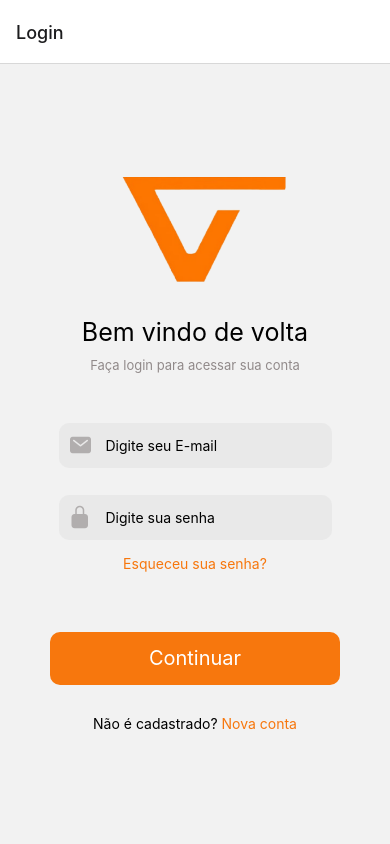
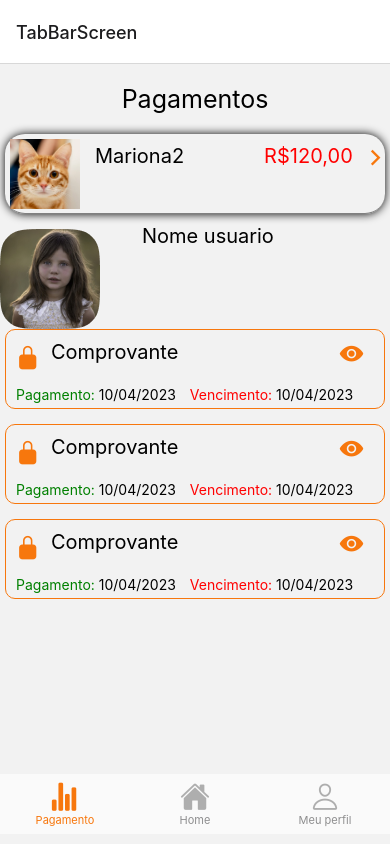
Before and after one commit to alexandy7/VanGo, a React Native app: screen /Pagamento in a window 390 px wide. Built offline with nearby package versions, Linux system fonts and the light colour scheme.

Commit message:
alterações no pagamento/cliente

```diff
--- /dev/null
+++ b/Src/Componentes/Common/NotificacaoPagamento.jsx
@@ -0,0 +1,127 @@
+import React from "react";
+import { View, StyleSheet, Text, TouchableOpacity, Image } from "react-native";
+import { Ionicons } from '@expo/vector-icons'
+
+export default function NotificacaoDePagamento({item}) {
+
+
+    return (
+        <View style={styles.geral}>
+                <View style={styles.geral2}>
+                    <View style={styles.divimagem}>
+                        <Image source={require('../../../assets/gato.jpg')} style={styles.imageicon}/>
+                    </View>
+
+                    <View style={styles.title}>
+                        <Text style={styles.nomecliente}>Mariona2</Text>
+                        <Text style={styles.valorpagamento}>R$120,00</Text>
+                        <TouchableOpacity style={styles.icon2}>
+                        <Ionicons name="chevron-forward-outline" size={25} color='#F7770D'/>
+                        </TouchableOpacity>
+                    </View>
+
+
+
+                    <View style={styles.datas}>
+                        <View style={styles.infos}>
+                        <Ionicons style={styles.icon3} name="warning-outline" size={17} color='red'/>
+                            <Text style={styles.espacamento}>Em atraso</Text>
+                            <Text style={{ color:'red'}}>Vencimento: </Text>
+                            <Text>10/04/2023</Text>
+                        </View>
+                    </View>
+                </View>
+
+
+        </View>
+    )
+}
+
+const styles = StyleSheet.create({
+    geral: {
+        flex: 1,
+        marginBottom: 15
+    },
+
+    geral2: {
+        width: 380,
+        height: 80,
+        borderColor: 'grey',
+        borderRadius: 20,
+        top: 0,
+        alignSelf: 'center',
+        borderBottomWidth: 1,
+        shadowRadius: 10,
+    },
+
+    divimagem:{
+        height: 70,
+        width: 70,
+        position: "relative"
+    },
+
+    title: {
+        display: "flex",
+        flexDirection: 'row',
+        bottom: 60,
+        left: 80
+    },
+    nomecliente: {
+        fontSize: 20,
+        marginLeft: 10
+    },
+
+    valorpagamento: {
+        fontSize: 20,
+        marginLeft: 80,
+        color: "red"
+    },
+
+    infos: {
+        flexDirection: 'row',
+        marginBottom: 20,
+        position: "relative",
+        left: "250%",
+        justifyContent: "flex-end"
+    },
+
+    datas:{
+        position:'absolute',
+        bottom: -15,
+        left: 10
+    },
+
+
+    vencimento: {
+        flexDirection: 'row',
+
+    },
+
+    icon: {
+        top: 4
+    },
+
+    icon2:{
+        position: 'relative',
+        display: "flex",
+        left: 10
+
+    },
+
+    icon3:{
+        position:"relative"
+    },
+
+    espacamento:{
+        marginRight: 10,
+    },
+
+    imageicon:{
+        height: "100%",
+        width: "100%",
+        position: "relative",
+        left: 5,
+        top: 5
+
+    }
+})
--- a/Src/Navegacoes/Navegacoes.js
+++ b/Src/Navegacoes/Navegacoes.js
@@ -101,13 +101,14 @@ function TabBarNavigator() {
 export default function AppNavigator() {
   return (
     <Stack.Navigator>
+      <Stack.Screen name="TabBarScreen" component={TabBarNavigator} />
       <Stack.Screen name="Login" component={Login} />
-      <Stack.Screen name="Cadastro" component={Cadastro} />
-      <Stack.Screen name="CadastroEscola" component={CadastroEscola} />
+      <Stack.Screen name="Cadastro" component={Cadastro}/>
+      <Stack.Screen name="CadastroEscola" component={CadastroEscola}/>
       <Stack.Screen name="CadastroVeiculo" component={CadastroVeiculo} />
       <Stack.Screen name="ConfigMoto" component={ConfigMoto} />
       <Stack.Screen name="RecuperarSenha" component={RecuperarSenha} />
-      <Stack.Screen name="TabBarScreen" component={TabBarNavigator} />
+
     </Stack.Navigator>
   );
 }
--- a/Src/Pages/Login/Login.jsx
+++ b/Src/Pages/Login/Login.jsx
@@ -21,23 +21,23 @@ export default function Login() {
 
 
 
-        try {
-            const resposta = await Api.get('VerificarLogin', {
-                params: {
-                    email: emailD,
-                    senha: senhaD,
-                },
-            });
+        // try {
+        //     const resposta = await Api.get('VerificarLogin', {
+        //         params: {
+        //             email: emailD,
+        //             senha: senhaD,
+        //         },
+        //     });
 
-            if (resposta != null) {
+        //     if (resposta != null) {
                 navigation.navigate('TabBarScreen');
-            }
+        //     }
 
-        }
+        // }
 
-        catch (error) {
-            console.error('Erro na consulta:', error);
-        }
+        // catch (error) {
+        //     console.error('Erro na consulta:', error);
+        // }
 
 
     }
--- a/Src/Pages/Pagamento/Pagamento.jsx
+++ b/Src/Pages/Pagamento/Pagamento.jsx
@@ -2,49 +2,46 @@ import { ScrollView, StyleSheet, Text, View, Image } from "react-native";
 import { useEffect, useState} from "react";
 import ComprovanteEnviado from "../../Componentes/Common/ComprovanteEnviado"
 import Api from "../../services/Api";
+import NotificacaoDePagamento from "../../Componentes/Common/NotificacaoPagamento";
 
 export default function Pagamento() {
 
     const [comprovantes, setComprovantes] = useState([]);
 
-    useEffect(() => {
-        BuscarComprovantes();
-    }, []) //Executa a função assim que os componentes são redenrizados.
+    // useEffect(() => {
+    //     BuscarComprovantes();
+    // }, []) //Executa a função assim que os componentes são redenrizados.
 
-    async function BuscarComprovantes() {
+    // async function BuscarComprovantes() {
 
-    try{
-        const response = await Api.get('ListarCliente')
-        let json = response.data;
-        setComprovantes(json);
-    }
+    // try{
+    //     const response = await Api.get('ListarCliente')
+    //     let json = response.data;
+    //     setComprovantes(json);
+    // }
 
-    catch(error){
-        console.error('Erro ao buscar os comprovantes:', error);
-    }
+    // catch(error){
+    //     console.error('Erro ao buscar os comprovantes:', error);
+    // }
 
-    };
+    // };
 
     return (
 
 <ScrollView>
         <View>
             <Text style={styles.titulo}>Pagamentos</Text>
+            <NotificacaoDePagamento></NotificacaoDePagamento>
 
             <View style={styles.pagamentoAtual}>
                 <Image source={require('../../../assets/UserPhoto.png')}/>
-                <Text>Nome usuario</Text>
-
+                <Text style={styles.nomeusuario}>Nome usuario</Text>
             </View>
 
         <View>
-
-            {
-                comprovantes.map((Item) => (
-                    <ComprovanteEnviado item={Item}></ComprovanteEnviado>
-                    )) //O .map é parecido com o foreach, ele está criando um componente para cada objeto recebido na requisição
-            }
-
+            <ComprovanteEnviado/>
+            <ComprovanteEnviado/>
+            <ComprovanteEnviado/>
         </View>
 
         </View>
@@ -62,5 +59,12 @@ const styles = StyleSheet.create({
 
     pagamentoAtual: {
         flexDirection: 'row'
+    },
+
+    nomeusuario: {
+        fontSize: 20,
+        position: "relative",
+        left: 42,
+        bottom: 5
     }
 })
```
Also changed, not shown: assets/gato.jpg (added).
